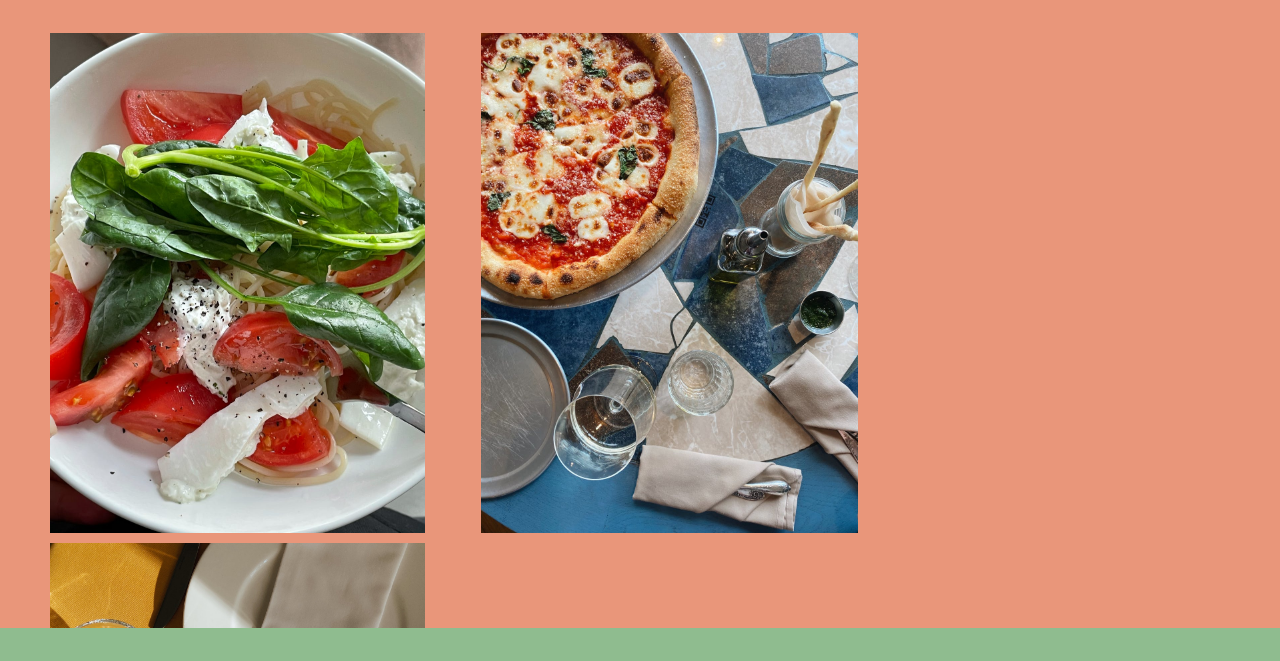
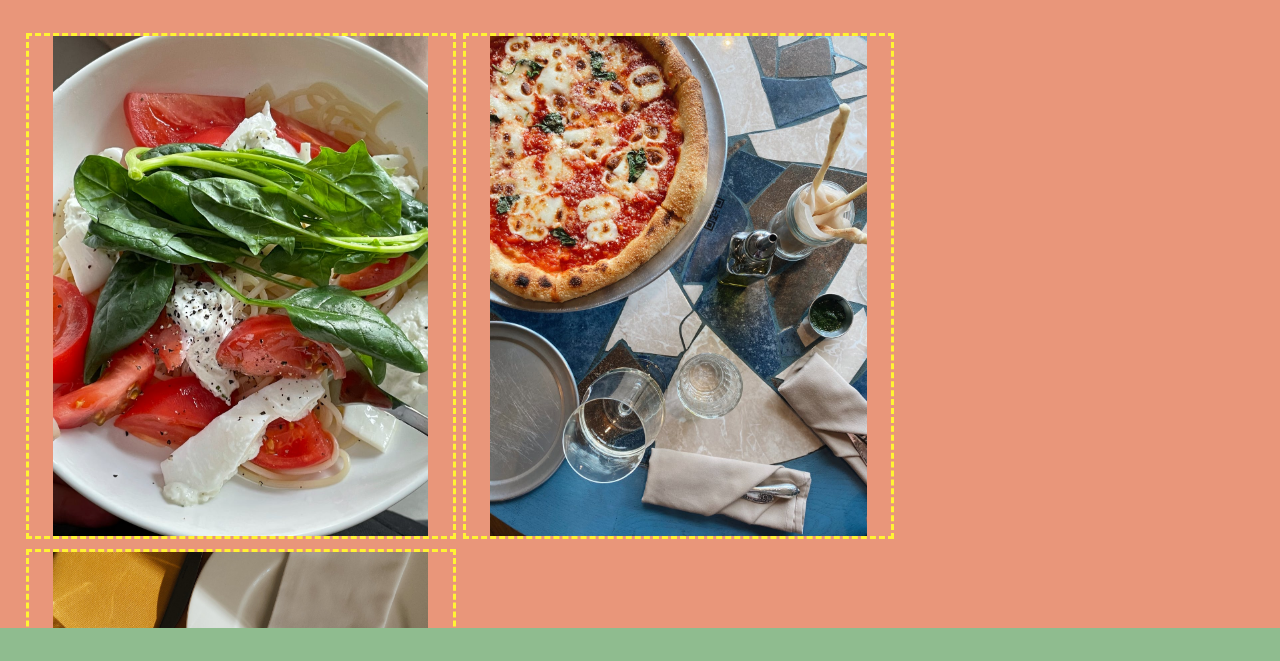
Before and after one commit to pvkv/justbestdamnthing, a plain HTML site: page pages/pictures/pictures.html in a window 1280 px wide. Shown: the part 449-1110 px from the top of the page. Drawn offline with nearby package versions, Linux system fonts and the light colour scheme.

Commit message:
Update master.css

```diff
--- a/css/master.css
+++ b/css/master.css
@@ -86,6 +86,7 @@ a:link {
 
 img {
     padding: 0 var(--padding-button-horizontal) 0 var(--padding-button-horizontal);
+    border: 3px dashed #fff333;
     max-width: var(--aspect-ratio-1to1-img);
     max-height: var(--aspect-ratio-1to1-img);
     height: auto;
```
